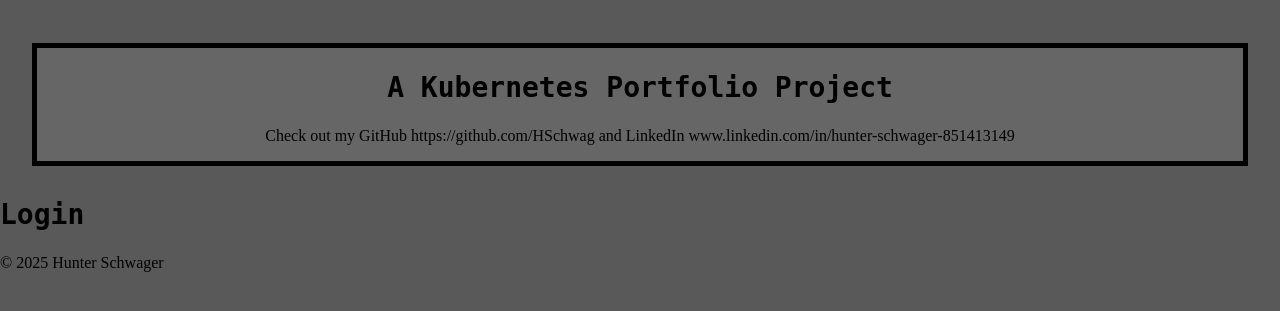
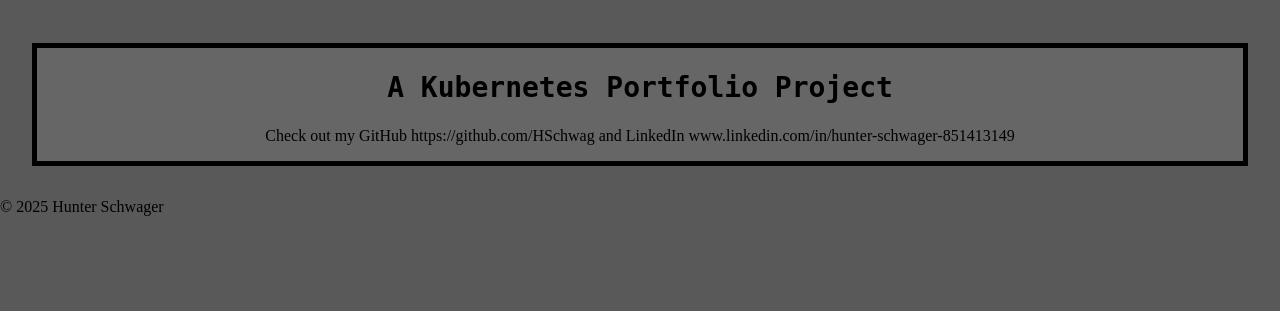
Before and after one commit to HSchwag/Kubernetes_Portfolio_Project, a Django app: page / in a window 1280 px wide. Shown: the part 227-538 px from the top of the page. Run offline with Django 5.2, Linux system fonts and the light colour scheme.

Commit message:
removed login test

```diff
--- a/core/templates/home.html
+++ b/core/templates/home.html
@@ -9,7 +9,4 @@
             <h2>A Kubernetes Portfolio Project</h2>
             <p>Check out my GitHub https://github.com/HSchwag and LinkedIn www.linkedin.com/in/hunter-schwager-851413149</p>
         </div>
-        <div class="login_page_body">
-            <h2>Login</h2>
-        </div>
 {% endblock %}
```
